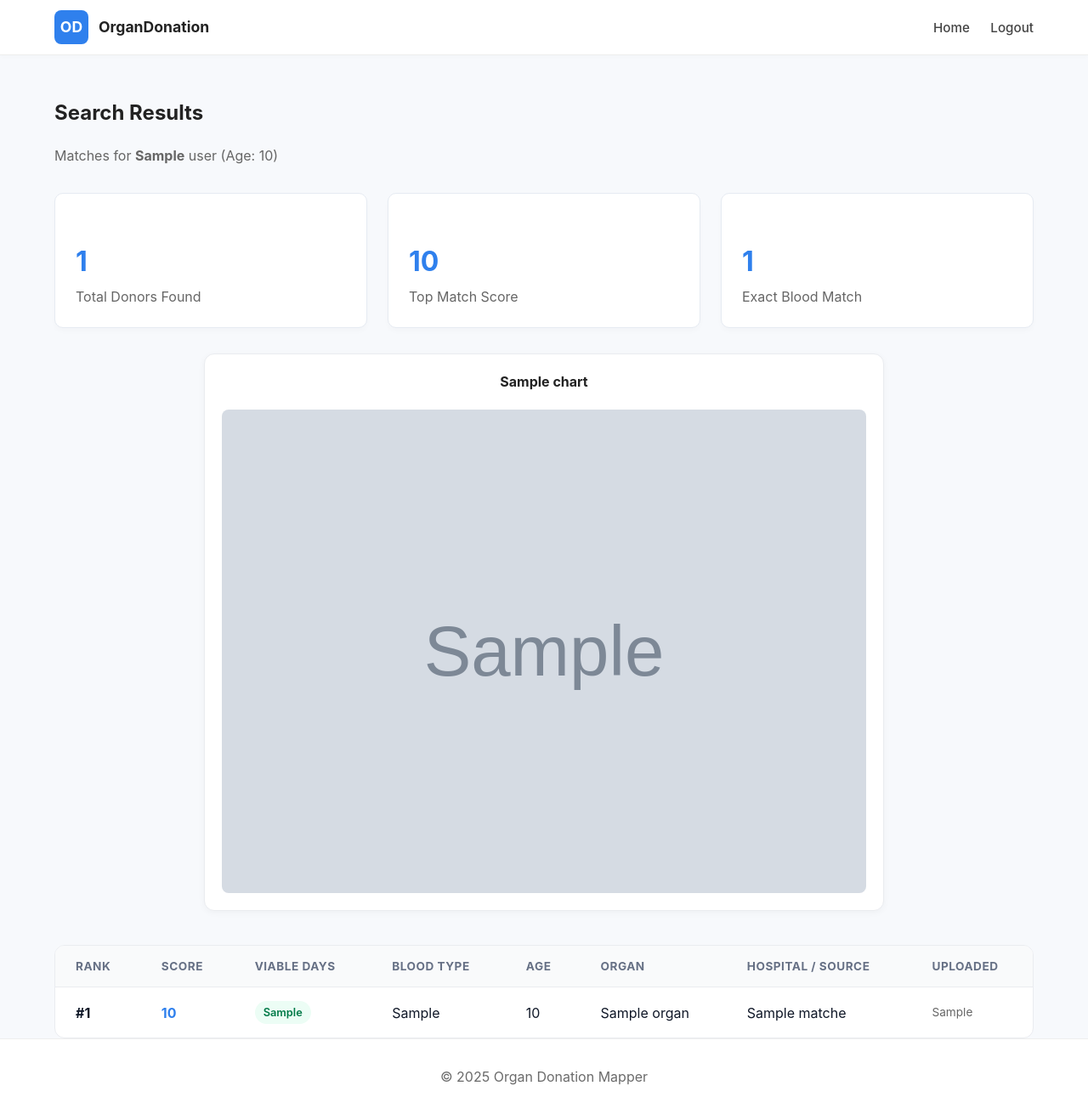
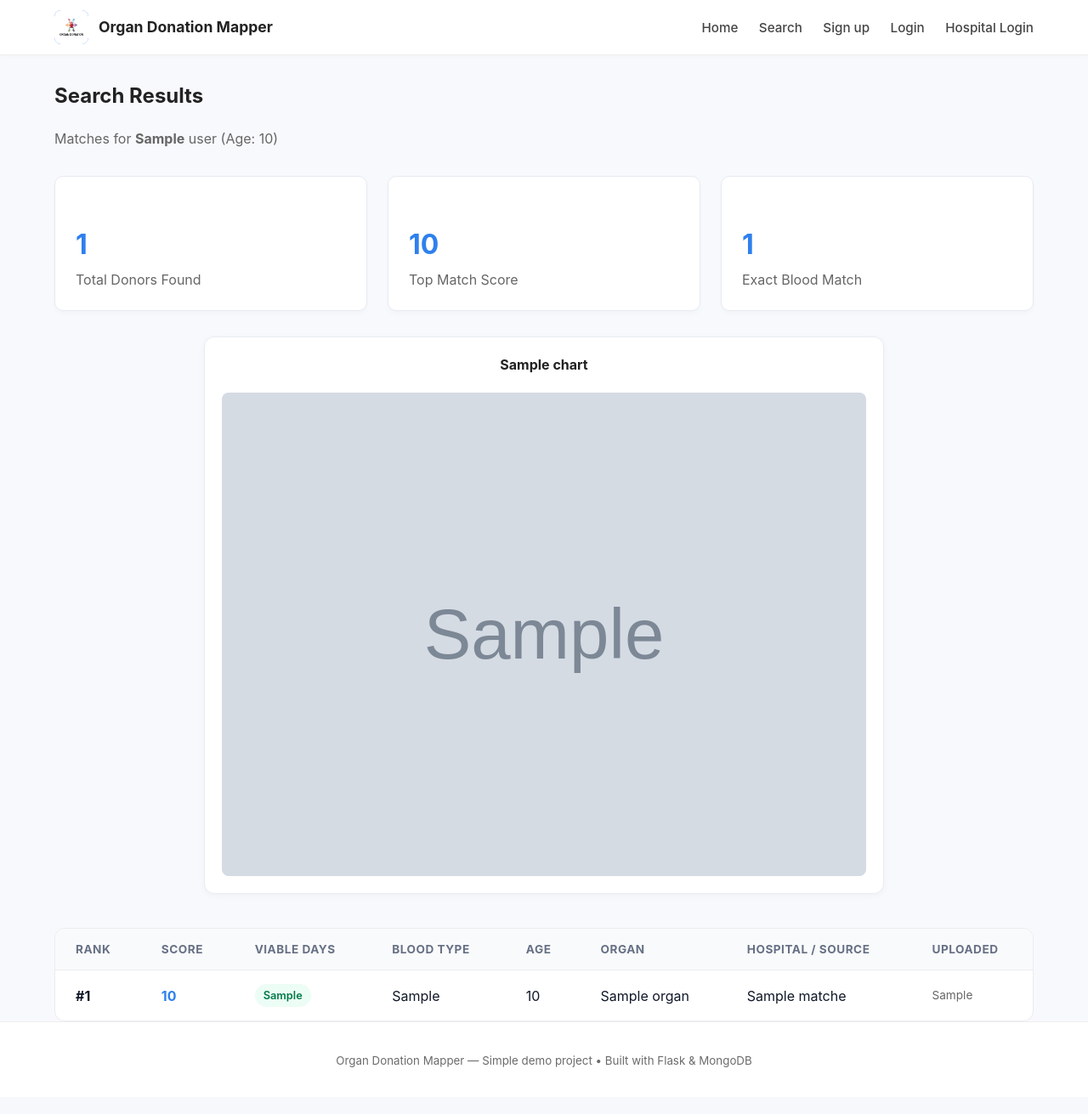
Before and after one commit to Tarunsai08/CS699-Project, a Flask app: template templates/results.html in a window 1280 px wide. Shown: the whole page at 85% size. After the commit the page ends 1256 px from the top, so only its background shows below. Run offline with Flask 3, Linux system fonts and the light colour scheme; the template is opened without the code that fills it: most values are stand-ins (such as "Sample title", 1, 10 or a date in 2020); grey boxes marked "Sample" are stand-in pictures.

Commit message:
Improved results.html and added gitignore file

```diff
--- a/templates/results.html
+++ b/templates/results.html
@@ -1,27 +1,7 @@
-<!DOCTYPE html>
-<html lang="en">
-<head>
-    <meta charset="UTF-8">
-    <meta name="viewport" content="width=device-width, initial-scale=1.0">
-    <title>Search Results</title>
-    <link rel="stylesheet" href="{{ url_for('static', filename='css/styles.css') }}">
-</head>
-<body>
+{% extends 'base.html' %}
 
-    <header class="site-header">
-        <div class="container">
-            <a href="{{ url_for('index') }}" class="brand">
-                <div class="logo">OD</div>
-                OrganDonation
-            </a>
-            <nav class="main-nav">
-                <a href="{{ url_for('index') }}">Home</a>
-                <a href="{{ url_for('logout') }}">Logout</a>
-            </nav>
-        </div>
-    </header>
-
-    <div class="container" style="margin-top: 30px;">
+{% block content %}
+<div style="margin-top: 30px;">
     <h2>Search Results</h2>
     <p style="color: #666;">
         Matches for <strong>{{ user_blood }}</strong> user (Age: {{ user_age }})
@@ -29,15 +9,21 @@
 
     <div class="features" style="margin-bottom: 30px;">
         <div class="card">
-                <h3 style="font-size: 2em; margin-bottom: 5px; color: var(--accent);">{{ metrics.total_matches }}</h3>
+            <h3 style="font-size: 2em; margin-bottom: 5px; color: var(--accent);">
+                {{ metrics.total_matches }}
+            </h3>
             <span style="color: #666;">Total Donors Found</span>
         </div>
         <div class="card">
-                <h3 style="font-size: 2em; margin-bottom: 5px; color: var(--accent);">{{ metrics.best_score }}</h3>
+            <h3 style="font-size: 2em; margin-bottom: 5px; color: var(--accent);">
+                {{ metrics.best_score }}
+            </h3>
             <span style="color: #666;">Top Match Score</span>
         </div>
         <div class="card">
-                <h3 style="font-size: 2em; margin-bottom: 5px; color: var(--accent);">{{ metrics.same_blood_count }}</h3>
+            <h3 style="font-size: 2em; margin-bottom: 5px; color: var(--accent);">
+                {{ metrics.same_blood_count }}
+            </h3>
             <span style="color: #666;">Exact Blood Match</span>
         </div>
     </div>
@@ -47,7 +33,9 @@
         {% for chart in charts %}
         <div class="chart-card">
             <h4 style="margin-top: 0; text-align: center;">{{ chart.label }}</h4>
-                <img src="{{ url_for('uploaded_file', filename=chart.filename) }}" class="chart-img" alt="Chart">
+            <img src="{{ url_for('uploaded_file', filename=chart.filename) }}"
+                 class="chart-img"
+                 alt="Chart">
         </div>
         {% endfor %}
     </div>
@@ -60,7 +48,8 @@
                 <tr>
                     <th>Rank</th>
                     <th>Score</th>
-                        <th>Viable Days</th> <th>Blood Type</th>
+                    <th>Viable Days</th>
+                    <th>Blood Type</th>
                     <th>Age</th>
                     <th>Organ</th>
                     <th>Hospital / Source</th>
@@ -95,6 +84,7 @@
             </tbody>
         </table>
     </div>
+
     {% else %}
     <div class="card" style="text-align: center; padding: 40px;">
         <h3>No matches found</h3>
@@ -103,12 +93,4 @@
     </div>
     {% endif %}
 </div>
-
-    <footer class="site-footer">
-        <div class="container">
-            &copy; 2025 Organ Donation Mapper
-        </div>
-    </footer>
-
-</body>
-</html>
+{% endblock %}
```
Also changed, not shown: 1 other file. Lines whose indentation alone changed are shown as unchanged.
